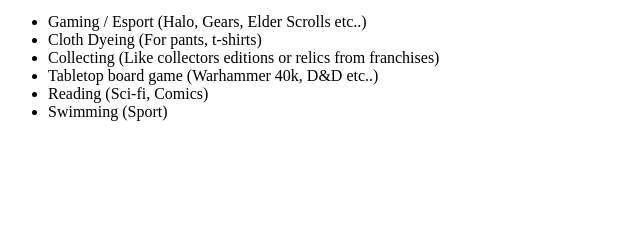
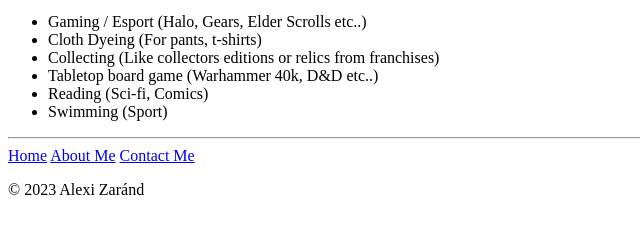
Before and after one commit to Alexizhere/html-Alexiz_portfolio, a plain HTML site: page public/hobbies.html in a window 1280 px wide. Shown: the part 119-352 px from the top of the page, without its empty margins (0-640 px from the left). Drawn offline with Linux system fonts and the light colour scheme.

Commit message:
Update hobbies.html
Extra link to go change pages

```diff
--- a/public/hobbies.html
+++ b/public/hobbies.html
@@ -20,5 +20,16 @@
         <li>Reading (Sci-fi, Comics)</li>
         <li>Swimming (Sport)</li>
     </ul>
+
+    <hr>
+
+    <a href="../">Home</a>
+    <a href="./about.html">About Me</a>
+    <a href="./contact.html">Contact Me</a>
+
+    <footer>
+        <p>© 2023 Alexi Zaránd</p>
+    </footer>
+
 </body>
 </html>
```
